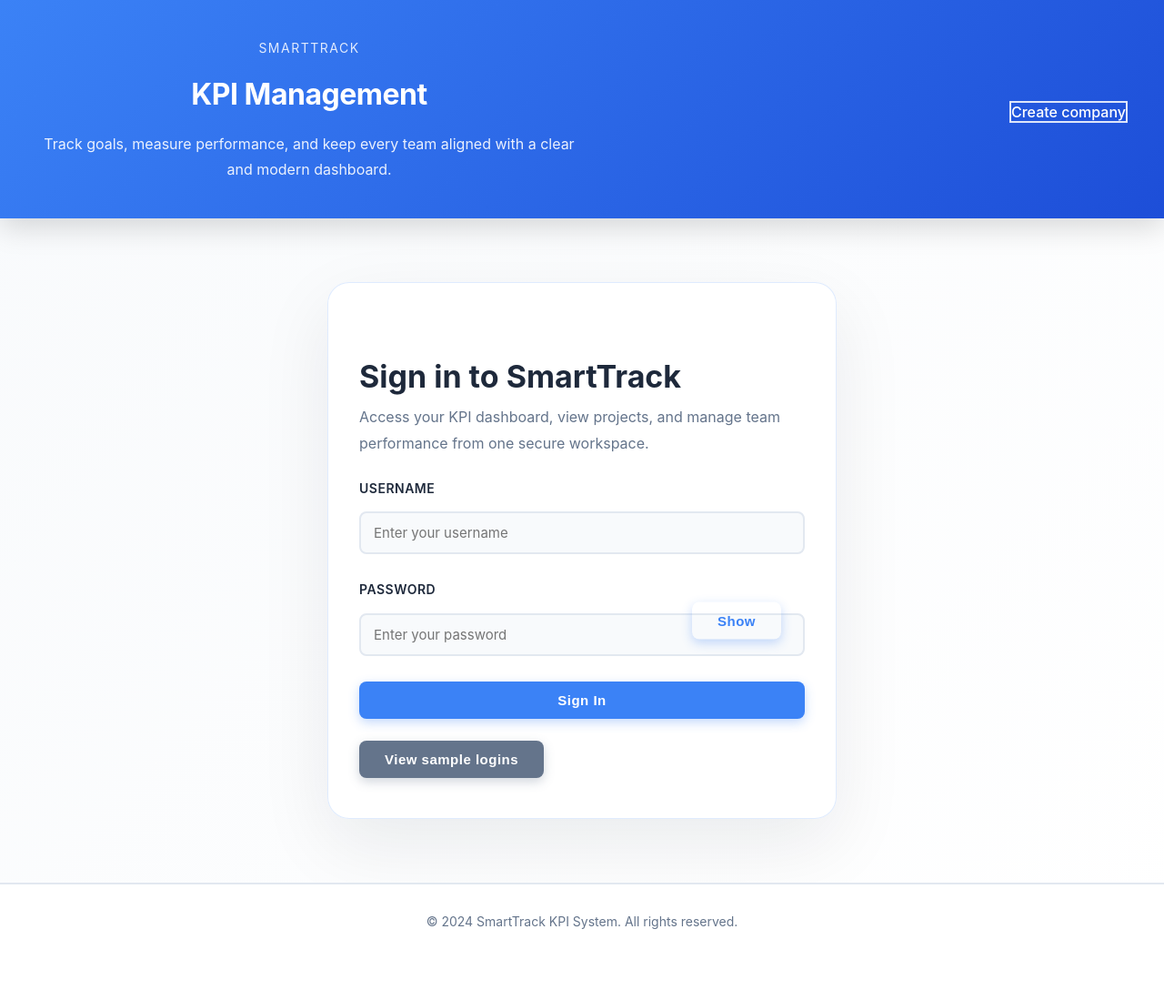
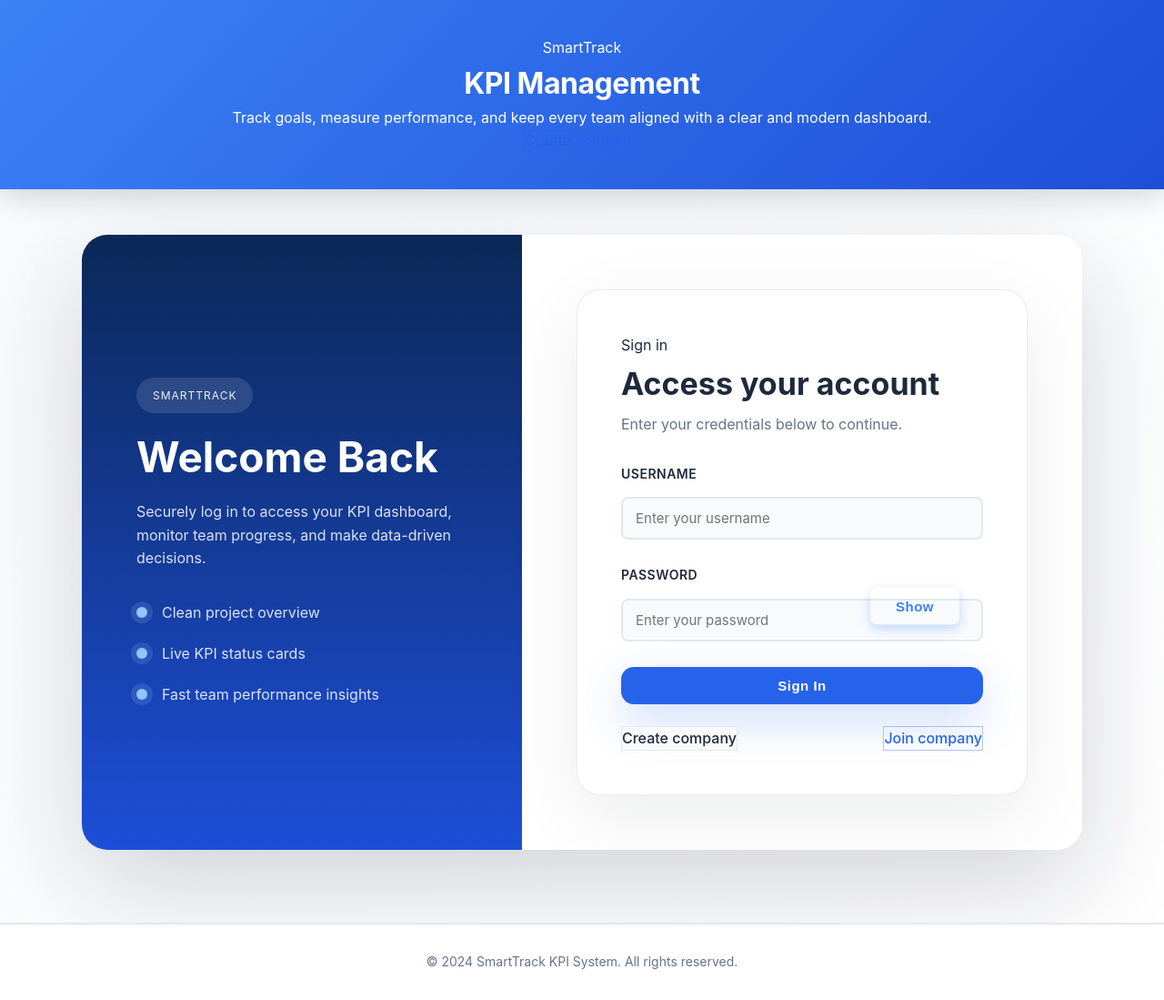
Before and after one commit to direeo/smart-track, a FastAPI app: page / in a window 1280 px wide. Shown: the whole page at 91% size. Before the commit the page ends 1021 px from the top, so only its background shows below. Run offline with FastAPI, Linux system fonts and the light colour scheme.

Commit message:
Refine auth UI with vertical split layout, cooler blue theme, and compact forms

```diff
--- a/models/static/style.css
+++ b/models/static/style.css
@@ -423,22 +423,103 @@ small {
     display: none !important;
 }
 
-.auth-panel {
-    max-width: 600px;
-    margin: 70px auto;
-    padding: 0 20px;
+.auth-frame {
+    display: grid;
+    grid-template-columns: 44% 56%;
+    max-width: 1100px;
+    min-height: calc(100vh - 180px);
+    margin: 50px auto 80px;
+    border-radius: 28px;
+    overflow: hidden;
+    box-shadow: 0 40px 120px rgba(15, 23, 42, 0.18);
+    background: white;
 }
 
-.auth-card {
-    background: rgba(255,255,255,0.96);
-    border: 1px solid rgba(59,130,246,0.16);
-    border-radius: 24px;
-    padding: 36px 34px;
-    box-shadow: 0 28px 80px rgba(15, 23, 42, 0.08);
+.auth-side {
+    display: flex;
+    align-items: center;
+    justify-content: center;
+    padding: 60px;
+}
+
+.auth-side-left {
+    background: linear-gradient(180deg, #0b2857 0%, #1d4ed8 100%);
+    color: white;
+}
+
+.auth-side-right {
+    background: white;
+}
+
+.auth-side-content {
+    max-width: 420px;
+}
+
+.auth-side-left .eyebrow,
+.auth-side-right .eyebrow {
+    display: inline-flex;
+    align-items: center;
+    gap: 10px;
+    padding: 10px 18px;
+    border-radius: 999px;
+    background: rgba(255,255,255,0.12);
+    color: rgba(255,255,255,0.92);
+    text-transform: uppercase;
+    letter-spacing: 1px;
+    font-size: 12px;
+    margin-bottom: 24px;
+}
+
+.auth-side-left h1 {
+    font-size: 46px;
+    line-height: 1.05;
+    margin-bottom: 24px;
+}
+
+.auth-side-left p,
+.auth-side-left .feature-list li {
+    color: rgba(255,255,255,0.85);
+}
+
+.feature-list {
+    list-style: none;
+    padding: 0;
+    margin: 32px 0 0;
+    display: grid;
+    gap: 16px;
+}
+
+.feature-list li {
+    position: relative;
+    padding-left: 28px;
+    font-size: 16px;
+    line-height: 1.8;
+}
+
+.feature-list li::before {
+    content: '';
+    position: absolute;
+    left: 0;
+    top: 8px;
+    width: 12px;
+    height: 12px;
+    border-radius: 50%;
+    background: #93c5fd;
+    box-shadow: 0 0 0 6px rgba(147,197,253,0.16);
+}
+
+.auth-card.compact-card {
+    width: 100%;
+    max-width: 540px;
+    background: white;
+    border-radius: 26px;
+    padding: 48px;
+    border: 1px solid rgba(15, 23, 42, 0.08);
+    box-shadow: 0 24px 80px rgba(15, 23, 42, 0.08);
 }
 
 .auth-header {
-    margin-bottom: 24px;
+    margin-bottom: 30px;
 }
 
 .auth-header h2 {
@@ -449,10 +530,10 @@ small {
 }
 
 .auth-copy {
+    margin-top: 12px;
     color: var(--text-secondary);
     font-size: 16px;
-    line-height: 1.8;
-    max-width: 520px;
+    line-height: 1.75;
 }
 
 .auth-actions {
@@ -505,7 +569,7 @@ small {
 }
 
 .password-field input {
-    padding-right: 120px;
+    padding-right: 105px;
 }
 
 .pass-toggle {
@@ -520,69 +584,85 @@ small {
     cursor: pointer;
 }
 
+.btn-secondary {
+    background: #f8fafc;
+    color: var(--secondary);
+    border: 1px solid rgba(15, 23, 42, 0.08);
+    box-shadow: none;
+}
+
+.btn-secondary:hover {
+    background: #eef2ff;
+}
+
 .btn-outline {
     background: transparent;
-    border: 2px solid rgba(255,255,255,0.85);
-    color: white;
-    min-width: 160px;
+    color: #2563eb;
+    border: 1px solid rgba(37, 99, 235, 0.35);
 }
 
 .btn-outline:hover {
-    background: rgba(255,255,255,0.12);
-    color: white;
-    box-shadow: 0 8px 24px rgba(255,255,255,0.18);
+    background: rgba(37, 99, 235, 0.08);
 }
 
-.header-inner {
-    display: flex;
-    align-items: flex-start;
-    justify-content: space-between;
-    gap: 24px;
-    max-width: 1200px;
-    margin: 0 auto;
-    width: 100%;
+.btn-primary,
+input[type="submit"] {
+    background: #2563eb;
+    color: white;
+    border-radius: 14px;
+    border: none;
+    box-shadow: 0 18px 50px rgba(37, 99, 235, 0.24);
 }
 
-.brand-tag {
-    display: inline-block;
-    color: rgba(255,255,255,0.85);
-    font-size: 14px;
-    letter-spacing: 1.5px;
-    text-transform: uppercase;
-    margin-bottom: 14px;
+.btn-primary:hover,
+input[type="submit"]:hover {
+    background: #1d4ed8;
+    transform: translateY(-1px);
 }
 
-.header-copy {
-    margin-top: 14px;
-    color: rgba(255,255,255,0.9);
-    max-width: 600px;
-    font-size: 16px;
-    line-height: 1.75;
+button, .btn-primary, .btn-secondary, .btn-outline {
+    transition: transform 0.2s ease, box-shadow 0.2s ease, background 0.2s ease;
 }
 
-.header-cta {
-    margin-top: 8px;
-    align-self: center;
+button:hover, .btn-primary:hover, .btn-secondary:hover, .btn-outline:hover {
+    transform: translateY(-1px);
 }
 
-@media(max-width: 860px) {
-    .header-inner {
-        flex-direction: column;
-        align-items: flex-start;
+@media(max-width: 1000px) {
+    .auth-frame {
+        grid-template-columns: 1fr;
+        min-height: auto;
+        margin: 32px auto 60px;
     }
 
-    .sample-grid {
-        grid-template-columns: 1fr;
+    .auth-side {
+        padding: 40px 28px;
+    }
+
+    .auth-side-left {
+        border-bottom: 1px solid rgba(255,255,255,0.08);
     }
 }
 
-@media(max-width: 640px) {
-    .auth-card {
-        padding: 28px 22px;
+@media(max-width: 720px) {
+    .auth-frame {
+        margin: 20px auto 40px;
+        border-radius: 0;
+        box-shadow: none;
     }
 
-    .auth-header h2 {
-        font-size: 30px;
+    .auth-side {
+        padding: 28px 20px;
+    }
+
+    .auth-card.compact-card {
+        box-shadow: none;
+        border-radius: 22px;
+        padding: 32px 22px;
+    }
+
+    .auth-side-left h1 {
+        font-size: 36px;
     }
 }
 
--- a/models/templates/login.html
+++ b/models/templates/login.html
@@ -3,12 +3,25 @@
 {% block title %}Login - SmartTrack{% endblock %}
 
 {% block content %}
-<div class="auth-panel">
-    <div class="auth-card">
+<div class="auth-frame">
+    <div class="auth-side auth-side-left">
+        <div class="auth-side-content">
+            <span class="eyebrow">SmartTrack</span>
+            <h1>Welcome Back</h1>
+            <p>Securely log in to access your KPI dashboard, monitor team progress, and make data-driven decisions.</p>
+            <ul class="feature-list">
+                <li>Clean project overview</li>
+                <li>Live KPI status cards</li>
+                <li>Fast team performance insights</li>
+            </ul>
+        </div>
+    </div>
+    <div class="auth-side auth-side-right">
+        <div class="auth-card compact-card">
             <div class="auth-header">
-            <span class="brand-tag">Welcome back</span>
-            <h2>Sign in to SmartTrack</h2>
-            <p class="auth-copy">Access your KPI dashboard, view projects, and manage team performance from one secure workspace.</p>
+                <span class="brand-tag">Sign in</span>
+                <h2>Access your account</h2>
+                <p class="auth-copy">Enter your credentials below to continue.</p>
             </div>
 
             {% if error %}
@@ -29,30 +42,14 @@
                     <button type="button" class="pass-toggle" onclick="togglePassword('password','password-toggle')"><span id="password-toggle">Show</span></button>
                 </div>
                 <div class="form-actions">
-                <input type="submit" value="Sign In" style="width: 100%;">
+                    <input type="submit" value="Sign In" class="btn-primary" style="width: 100%;">
                 </div>
             </form>
 
-        <div class="auth-actions">
-            <button type="button" class="btn btn-secondary" id="show-sample-btn" onclick="toggleSampleLogins()">View sample logins</button>
-            <a href="/register" class="btn btn-outline">Create company</a>
+            <div class="auth-actions" style="justify-content: space-between;">
+                <a href="/register" class="btn btn-secondary">Create company</a>
+                <a href="/signup" class="btn btn-outline">Join company</a>
             </div>
-
-        <div class="sample-card hidden" id="sample-logins">
-            <h3>Sample logins</h3>
-            <div class="sample-grid">
-                <div class="sample-box">
-                    <strong>NEXUS1</strong>
-                    <p>Admin: <code>nex_admin</code></p>
-                    <p>Password: <code>admin123</code></p>
-                </div>
-                <div class="sample-box">
-                    <strong>PINCO2</strong>
-                    <p>Admin: <code>pin_admin</code></p>
-                    <p>Password: <code>admin123</code></p>
-                </div>
-            </div>
-            <p class="small">Use these credentials to explore the seeded organisations and verify core features quickly.</p>
         </div>
     </div>
 </div>
```
Also changed, not shown: other parts of models/static/style.css (+14 -31 lines), models/templates/register.html (+26 -12 lines), models/templates/signup.html (+20 -6 lines). Lines whose indentation alone changed are shown as unchanged.
